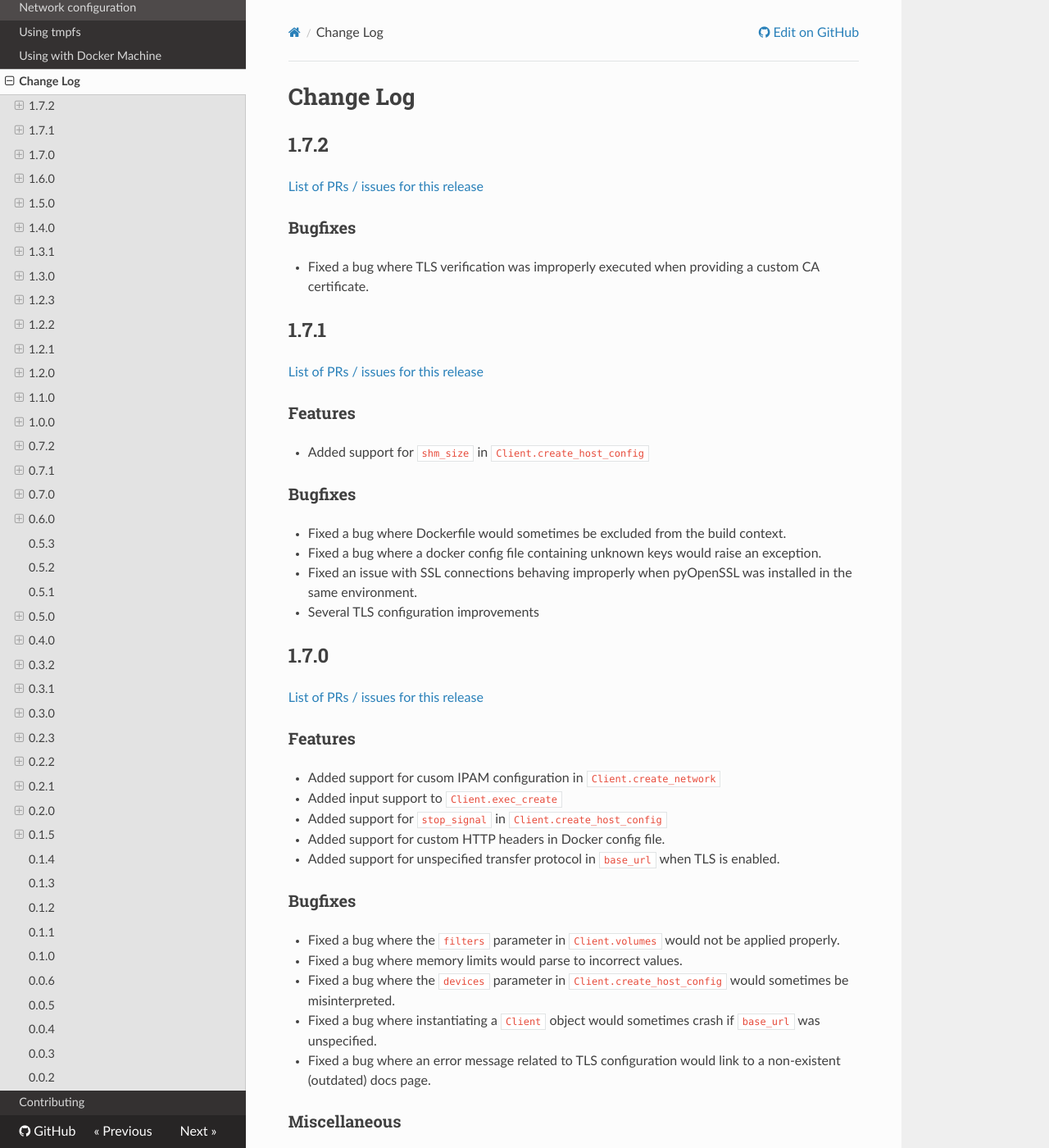
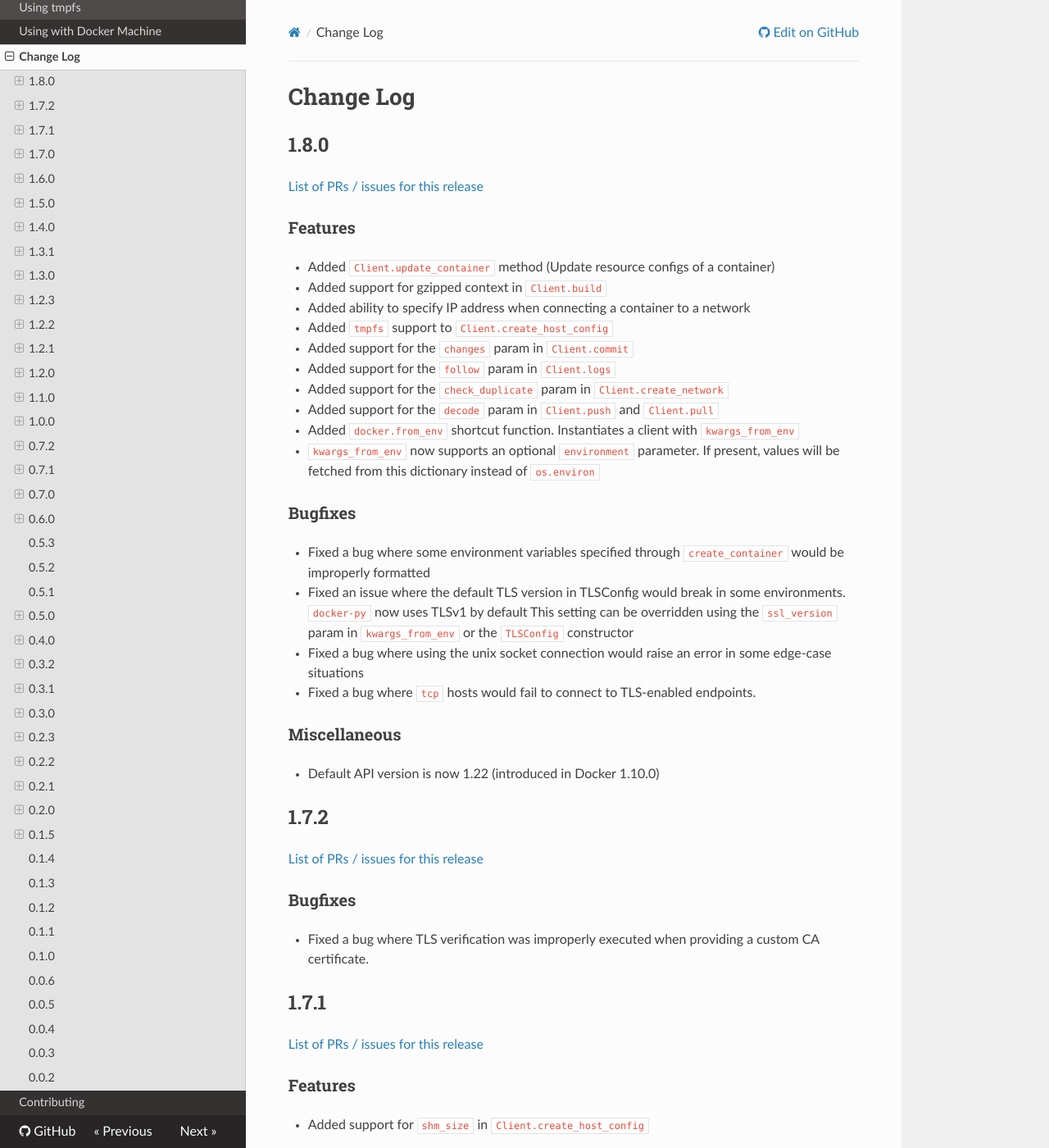
Before and after one commit to docker/docker-py, an MkDocs documentation site: the page built from docs/change_log.md, in a window 1280 px wide and 1400 px high. Shown: the whole window at 82% size. Built offline with MkDocs 1.6.1, drawn with Linux system fonts in a browser that asks for light colours; nearby versions of some CDN libraries; old or Windows-style settings are respelled for this version of MkDocs.

Commit message:
Update ChangeLog
Signed-off-by: Joffrey F <joffrey@docker.com>

```diff
--- a/docs/change_log.md
+++ b/docs/change_log.md
@@ -1,5 +1,47 @@
 Change Log
 ==========
+
+1.8.0
+-----
+
+[List of PRs / issues for this release](https://github.com/docker/docker-py/issues?q=milestone%3A1.8.0+is%3Aclosed)
+
+### Features
+
+* Added `Client.update_container` method (Update resource configs of a
+  container)
+* Added support for gzipped context in `Client.build`
+* Added ability to specify IP address when connecting a container to a
+  network
+* Added `tmpfs` support to `Client.create_host_config`
+* Added support for the `changes` param in `Client.commit`
+* Added support for the `follow` param in `Client.logs`
+* Added support for the `check_duplicate` param in `Client.create_network`
+* Added support for the `decode` param in `Client.push` and `Client.pull`
+* Added `docker.from_env` shortcut function. Instantiates a client with
+  `kwargs_from_env`
+* `kwargs_from_env` now supports an optional `environment` parameter.
+  If present, values will be fetched from this dictionary instead of
+  `os.environ`
+
+
+### Bugfixes
+
+* Fixed a bug where some environment variables specified through
+  `create_container` would be improperly formatted
+* Fixed an issue where the default TLS version in TLSConfig would
+  break in some environments. `docker-py` now uses TLSv1 by default
+  This setting can be overridden using the `ssl_version` param in
+  `kwargs_from_env` or the `TLSConfig` constructor
+* Fixed a bug where using the unix socket connection would raise
+  an error in some edge-case situations
+* Fixed a bug where `tcp` hosts would fail to connect to TLS-enabled
+  endpoints.
+
+### Miscellaneous
+
+* Default API version is now 1.22 (introduced in Docker 1.10.0)
+
 
 1.7.2
 -----
```
